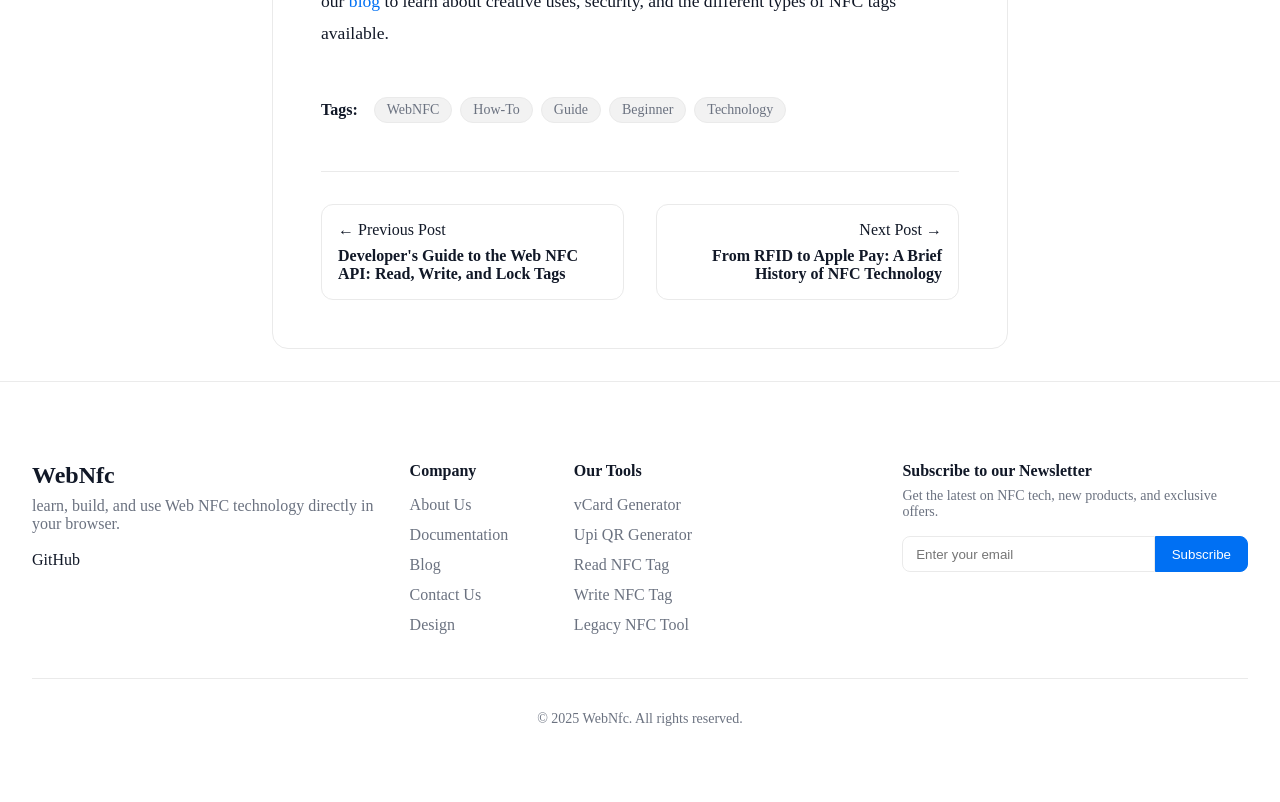
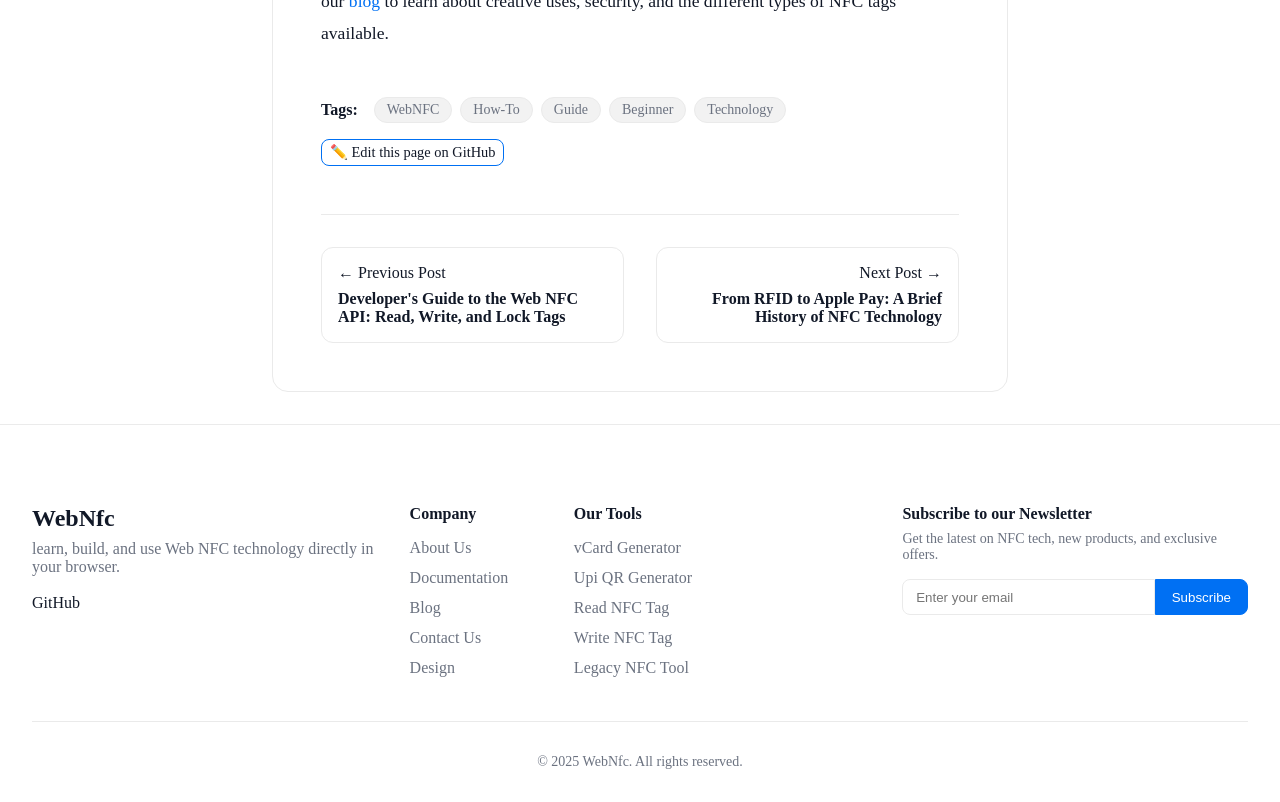
Before and after one commit to vimal-verma/webnfc.org, a Next.js app: page /blog/getting-started-with-web-nfc in a window 1280 px wide. Shown: the part 1960-2762 px from the top of the page. Before the commit the page ends 2719 px from the top, so only its background shows below. Built offline with nearby package versions, Linux system fonts and the light colour scheme.

Commit message:
edit this page button added in blog

```diff
--- a/app/blog/[slug]/page.js
+++ b/app/blog/[slug]/page.js
@@ -96,6 +96,13 @@ export default async function BlogPostPage({ params }) {
             </div>
           </div>
         )}
+        <a
+          href={`https://github.com/vimal-verma/webnfc.org/edit/main/app/blog/posts/${slug}.json`}
+          target="_blank"
+          rel="noopener noreferrer"
+          className={styles.editLink}
+        >
+          ✏️ Edit this page on GitHub</a>
         <footer className={styles.postNavigation}>
           {prevPost && (
             <Link href={`/blog/${prevPost.slug}`} className={styles.prevLink}>
--- a/app/blog/[slug]/page.module.css
+++ b/app/blog/[slug]/page.module.css
@@ -180,3 +180,16 @@
   font-weight: 600;
   color: var(--text-primary);
 }
+
+.editLink {
+  display: inline-block;
+  margin-top: 1rem;
+  font-size: 0.9rem;
+  border: 1px solid var(--primary-accent);
+  padding: 0.25rem 0.5rem;
+  border-radius: 8px;
+  transition: background-color 0.2s ease, color 0.2s ease;
+}
+.editLink:hover {
+  border: 1px solid var(--primary-accent-hover);
+}
```
Also changed, not shown: app/documentation/[slug]/page.js (+1 -28 lines), app/documentation/page.js (+24 -6 lines), app/sitemap.js (+2 -17 lines).
